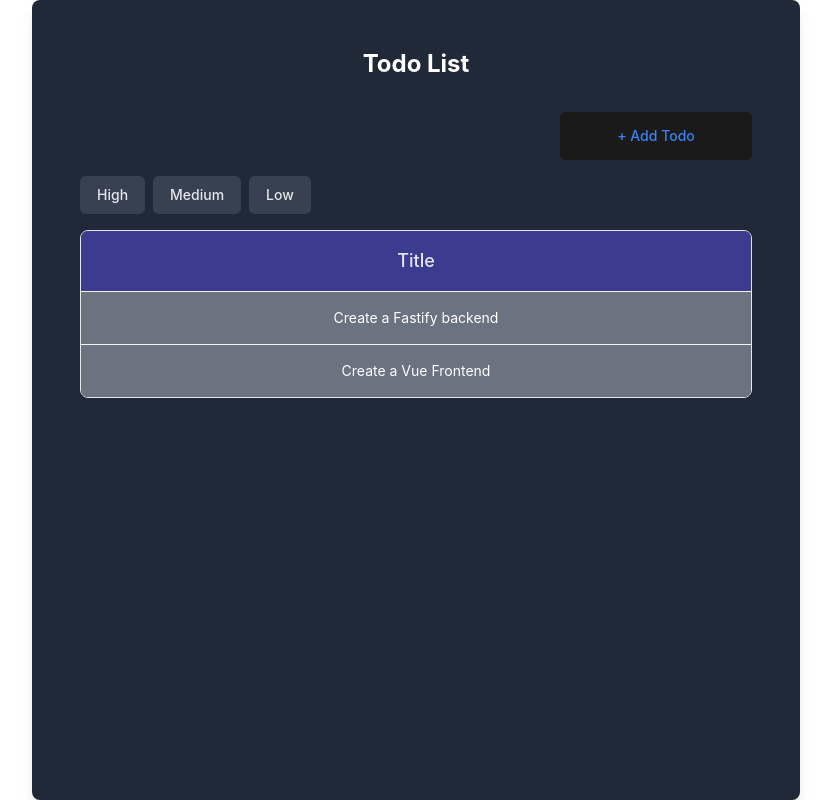
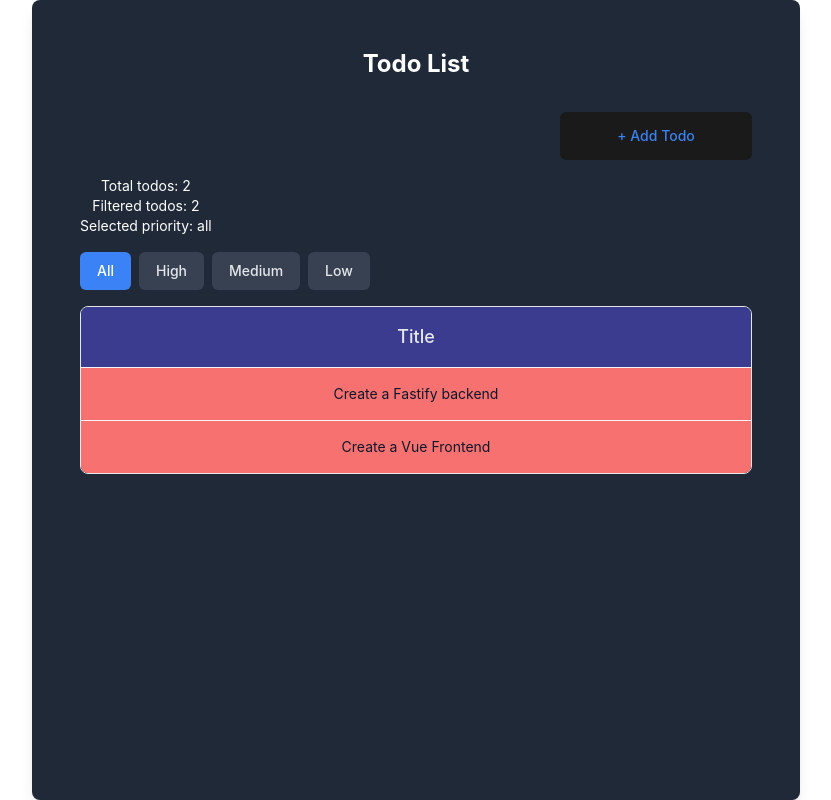
Before and after one commit to shaharariel95/tomax-assignment, a Vue app in the folder tomax-front/: page / in a window 1280 px wide. Shown: the whole page, without its empty margins (224-1055 px from the left). Built offline with nearby package versions, Linux system fonts and the light colour scheme.

Commit message:
added strikethrough and correct filtering of proirity and color for proirity for title

```diff
--- a/tomax-front/src/App.vue
+++ b/tomax-front/src/App.vue
@@ -18,20 +18,19 @@ const handleEditTodo = (todo) => {
   console.log("Editing todo:", todo);
 };
 
-// Filtering logic
-const selectedPriorities = ref([]);
+// Updated filtering logic
+const selectedPriority = ref('all');
 const filteredTodos = computed(() => {
-  if (selectedPriorities.value.length === 0) {
+  console.log('Current todos:', todos.value); // Debug log
+  console.log('Selected priority:', selectedPriority.value); // Debug log
+  if (selectedPriority.value === 'all') {
     return todos.value;
   }
-  return todos.value.filter(todo => selectedPriorities.value.includes(todo.priority));
+  return todos.value.filter(todo => todo.priority === selectedPriority.value);
 });
-const togglePriorityFilter = (priority) => {
-  if (selectedPriorities.value.includes(priority)) {
-    selectedPriorities.value = selectedPriorities.value.filter(p => p !== priority);
-  } else {
-    selectedPriorities.value.push(priority);
-  }
+const setPriorityFilter = (priority) => {
+  selectedPriority.value = priority;
+  console.log('Filter set to:', priority); // Debug log
 };
 </script>
 
@@ -41,15 +40,22 @@ const togglePriorityFilter = (priority) => {
       <h1 class="text-2xl font-bold mb-4 self-center">Todo List</h1>
       <AddTodoButton class="self-end" @click="openAddForm" />
 
-      <!-- Filter Buttons Row -->
+      <!-- Debug info -->
+      <div class="text-sm mb-2">
+        <p>Total todos: {{ todos.length }}</p>
+        <p>Filtered todos: {{ filteredTodos.length }}</p>
+        <p>Selected priority: {{ selectedPriority }}</p>
+      </div>
+
+      <!-- Updated Filter Buttons Row -->
       <div class="flex flex-wrap gap-2 mb-4">
         <button
-          v-for="priority in ['high', 'medium', 'low']"
+          v-for="priority in ['all', 'High', 'Medium', 'Low']"
           :key="priority"
-          @click="togglePriorityFilter(priority)"
+          @click="setPriorityFilter(priority)"
           :class="[
             'px-4 py-2 rounded-md text-sm font-medium transition-colors duration-200',
-            selectedPriorities.includes(priority) ? 'bg-blue-500 text-white' : 'bg-gray-700 text-gray-200'
+            selectedPriority === priority ? 'bg-blue-500 text-white' : 'bg-gray-700 text-gray-200'
           ]"
         >
           {{ priority.charAt(0).toUpperCase() + priority.slice(1) }}
--- a/tomax-front/src/components/TodoRow.vue
+++ b/tomax-front/src/components/TodoRow.vue
@@ -4,39 +4,41 @@ import { computed } from 'vue';
 const props = defineProps(['todo', 'isSelected']);
 const emit = defineEmits(['toggle-details', 'delete', 'edit', 'mark-complete']);
 
-const formattedDate = computed(() => {
-  return new Date(props.todo.dueDate).toLocaleString();
-});
+const formattedDate = computed(() => new Date(props.todo.dueDate).toLocaleString());
 
 const priorityClass = computed(() => {
-  switch (props.todo.priority) {
+  switch (props.todo.priority.toLowerCase()) {
     case 'high':
-      return 'bg-red-500';
+      return 'bg-red-400';
     case 'medium':
-      return 'bg-yellow-500';
+      return 'bg-yellow-300';
     case 'low':
-      return 'bg-green-500';
+      return 'bg-green-300';
     default:
       return 'bg-gray-500';
   }
+});
+
+const titleClass = computed(() => {
+  return props.todo.completed ? 'line-through' : '';
 });
 </script>
 
 <template>
   <tr class="border-t border-gray-100">
-    <td @click="$emit('toggle-details')" :class="['p-4 cursor-pointer text-white', priorityClass]">
-      {{ todo.title }}
+    <td @click="$emit('toggle-details')" :class="['p-4 cursor-pointer text-slate-900', priorityClass]">
+      <span :class="titleClass">{{ todo.title }}</span>
     </td>
   </tr>
   <tr v-if="isSelected">
-    <td colspan="2" class="p-4">
+    <td colspan="1" class="p-4 bg-gray-700">
       <div class="text-base">
         <p class="text-start"><strong>Description:</strong> {{ todo.description }}</p>
         <p class="text-start"><strong>Priority:</strong> {{ todo.priority }}</p>
         <p class="text-start"><strong>Due Date:</strong> {{ formattedDate }}</p>
         <p class="text-start"><strong>Completed:</strong> {{ todo.completed ? 'Yes' : 'No' }}</p>
         <button @click="$emit('mark-complete')" class="btn btn-success mr-4 text-base mt-5 p-3">
-          {{ todo.completed ? "Completed" : "Mark Complete" }}
+          {{ todo.completed ? "Mark Incomplete" : "Mark Complete" }}
         </button>
         <button @click="$emit('edit', todo)" class="btn btn-primary mr-4 text-base">Edit</button>
         <button @click="$emit('delete')" class="btn btn-danger text-base">Delete</button>
--- a/tomax-front/src/components/TodoTable.vue
+++ b/tomax-front/src/components/TodoTable.vue
@@ -13,9 +13,9 @@ const toggleDetails = (id) => {
 </script>
 
 <template>
-  <div class="space-y-4 w-full h-full">
+  <div class="w-full h-full">
     <div v-if="todos.length > 0" class="overflow-hidden rounded-lg border border-gray-200 shadow-sm">
-      <table class="w-full text-sm bg-gray-500">
+      <table class="w-full min-h-full text-sm bg-gray-500">
         <thead class="bg-[#3b3b8f] text-left text-gray-200 rounded-t-lg">
           <tr>
             <th class="p-4 font-medium text-center text-lg">Title</th>
```
